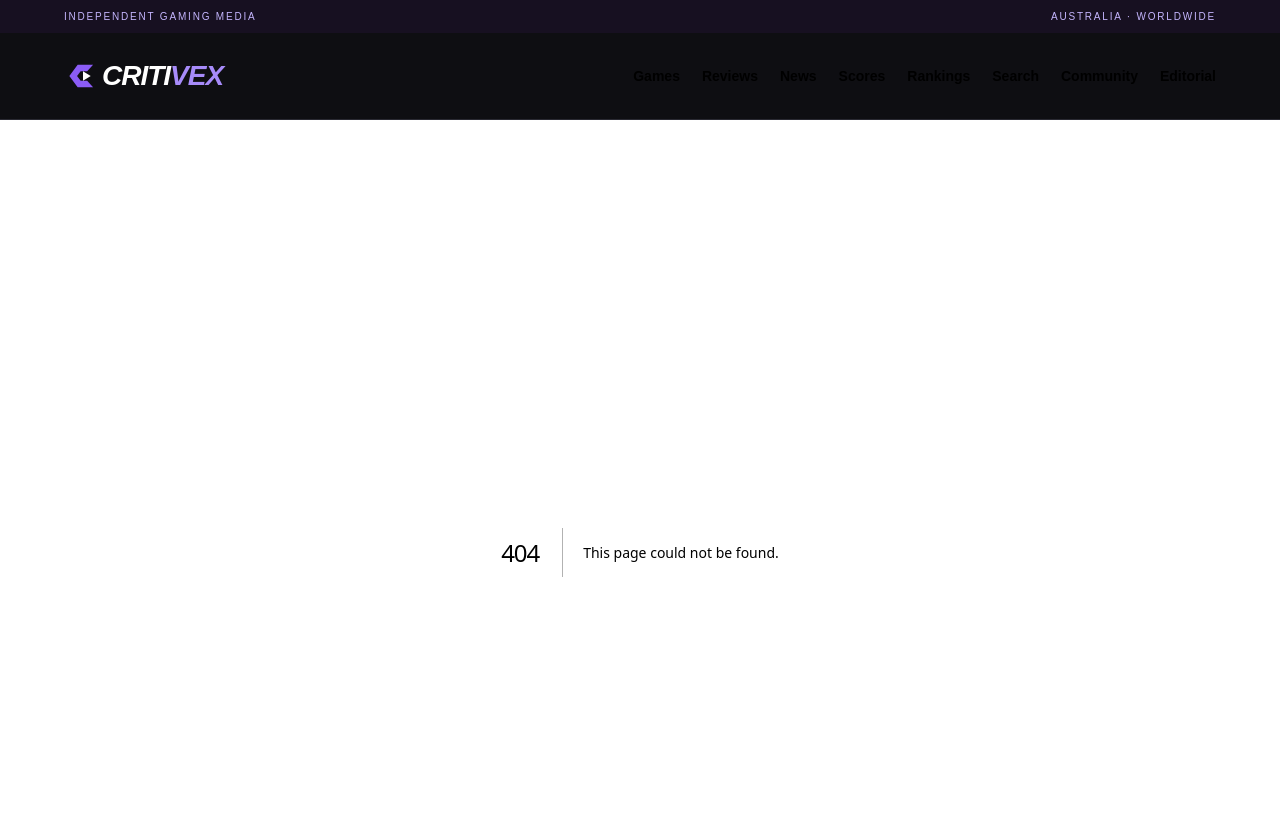
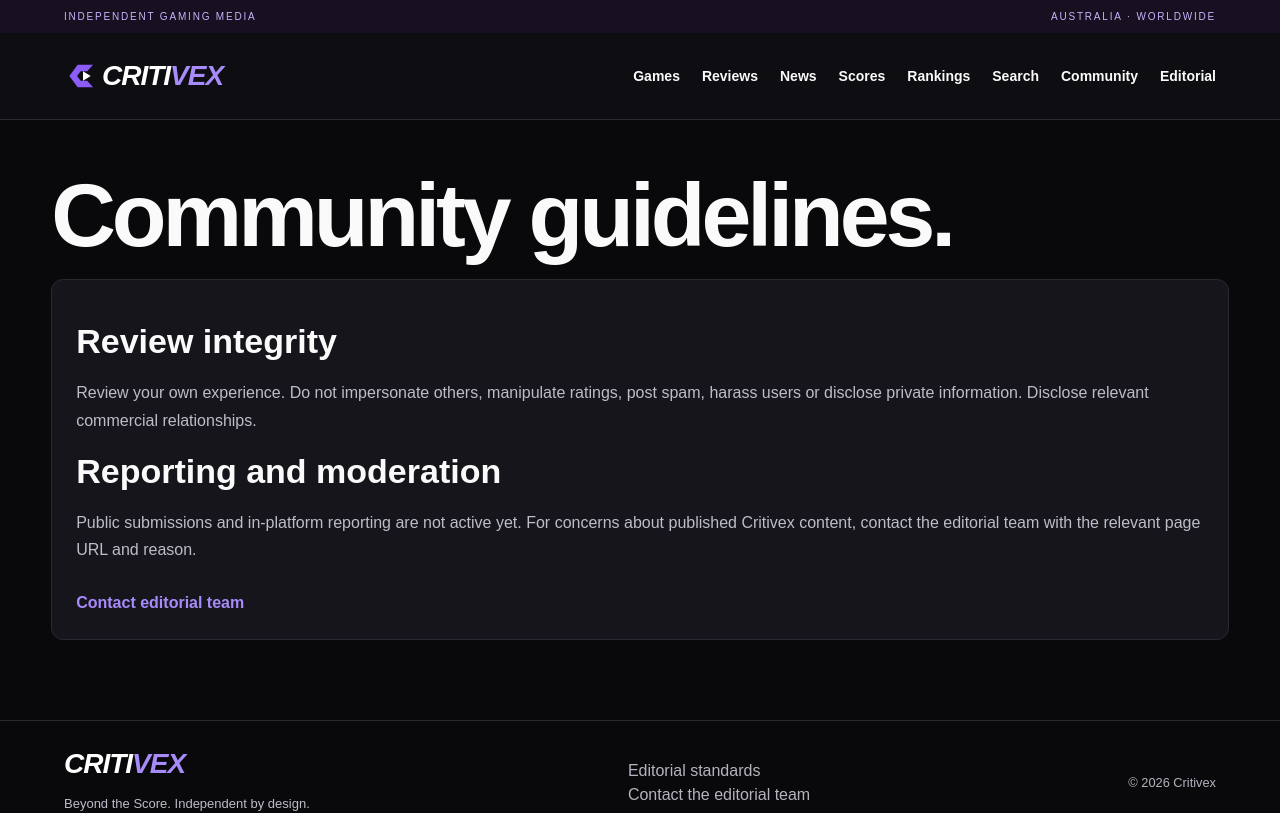
Before and after one commit to CRITIVEX/CRITIVEX, a Next.js app: page /community/guidelines in a window 1280 px wide. Before the commit this address had no page. Shown: the top 813 px of the page. Built offline with nearby package versions, Linux system fonts and the light colour scheme.

Commit message:
v0.8: add app/community/guidelines/page.tsx

```diff
--- /dev/null
+++ b/app/community/guidelines/page.tsx
@@ -0,0 +1 @@
+export const metadata={title:'Community guidelines'};export default function Page(){return <><h1>Community guidelines.</h1><section className="panel"><h2>Review integrity</h2><p>Review your own experience. Do not impersonate others, manipulate ratings, post spam, harass users or disclose private information. Disclose relevant commercial relationships.</p><h2>Reporting and moderation</h2><p>Public submissions and in-platform reporting are not active yet. For concerns about published Critivex content, contact the editorial team with the relevant page URL and reason.</p><a className="text-link" href="mailto:critivex@outlook.com?subject=Content%20report">Contact editorial team</a></section></>}
```
